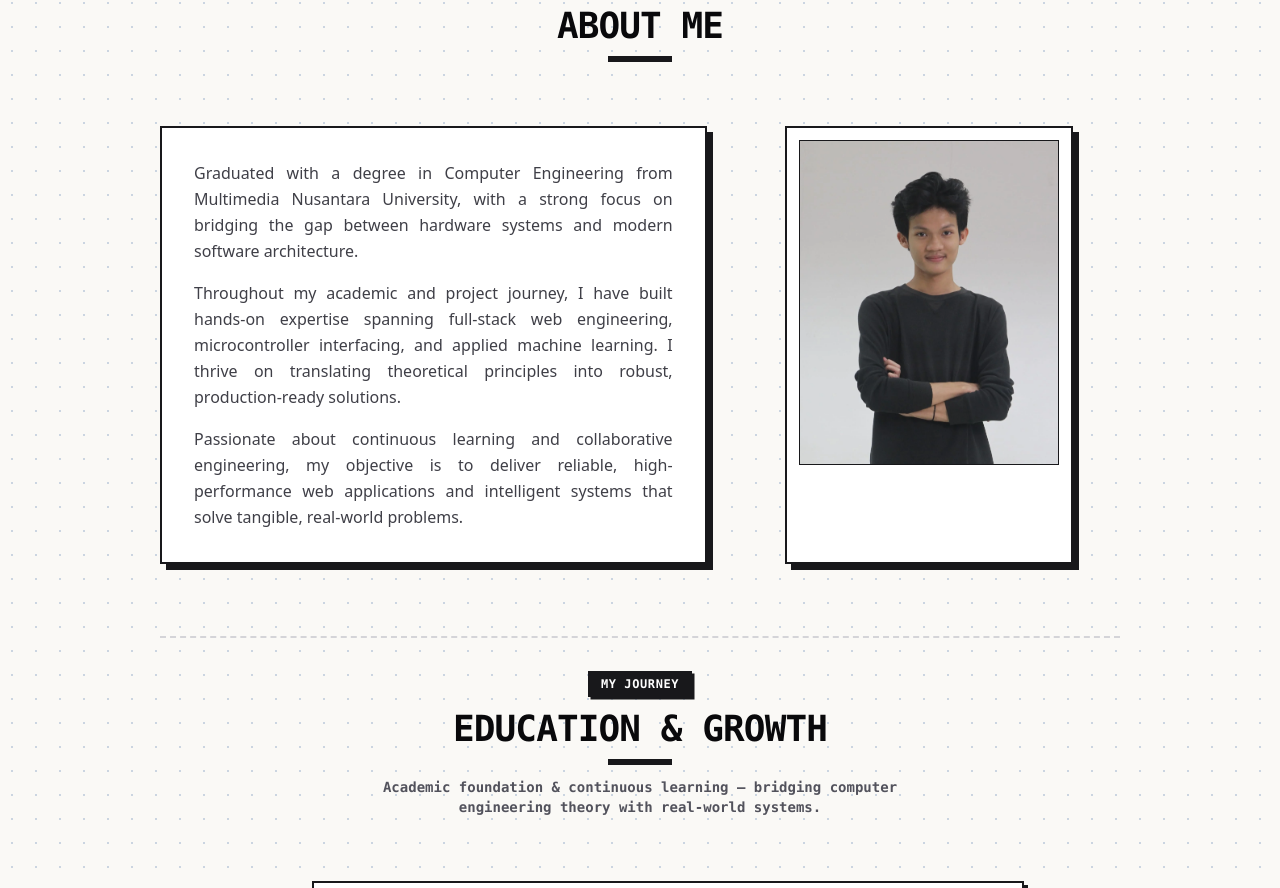
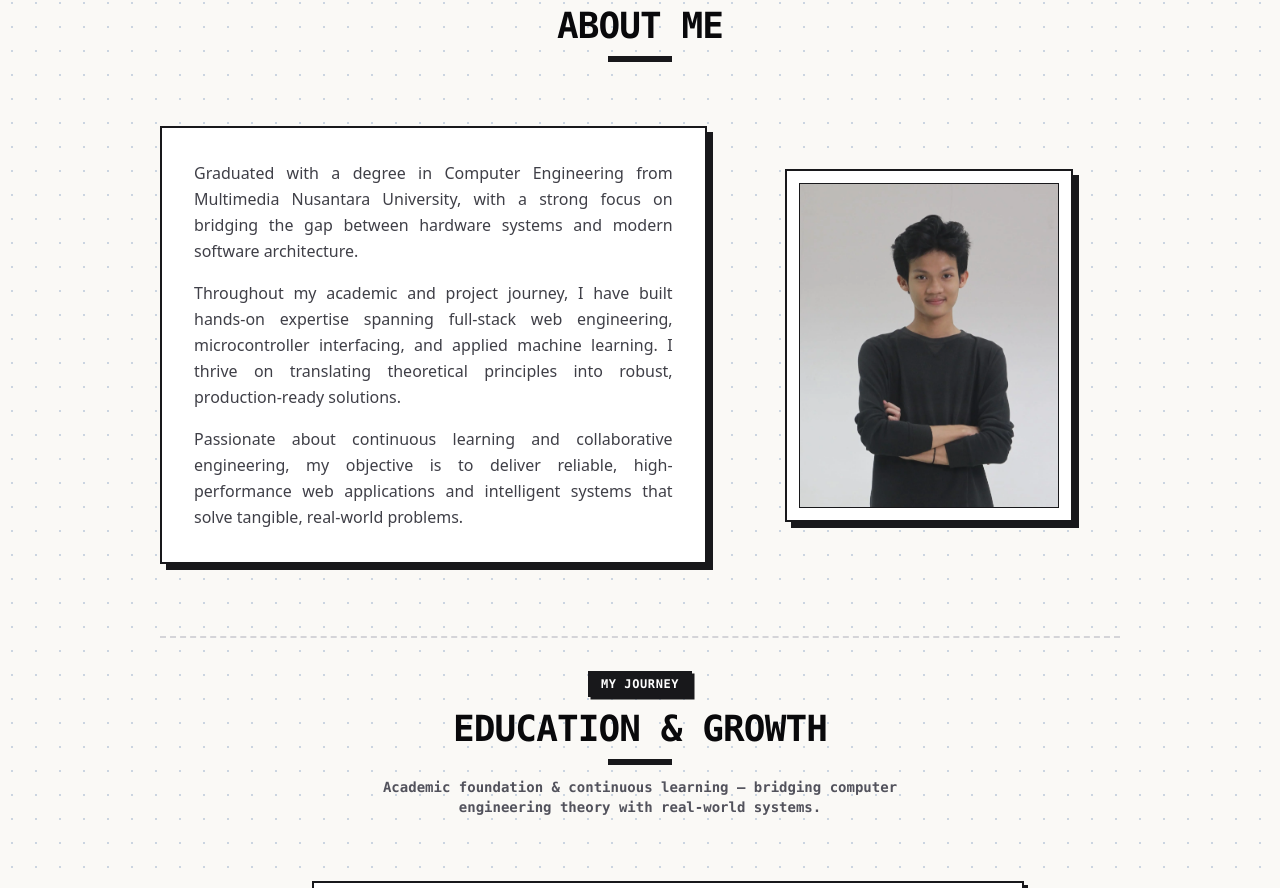
Before and after one commit to VincentSVSutiono/vincentsvsutiono.github.io, a React (Vite) app: page / in a window 1280 px wide. Shown: the part 897-1785 px from the top of the page. Built offline with nearby package versions, Linux system fonts and the light colour scheme.

Commit message:
fix: align about photo card vertically center and eliminate bottom gap

```diff
--- a/src/components/About.tsx
+++ b/src/components/About.tsx
@@ -25,7 +25,7 @@ export const About: React.FC = () => {
         <div className="h-1 w-12 sm:h-1.5 sm:w-16 bg-zinc-900 dark:bg-amber-400 mx-auto mt-2.5 mb-3" />
       </div>
 
-      <div className="grid grid-cols-1 lg:grid-cols-12 gap-6 lg:gap-8 items-stretch">
+      <div className="grid grid-cols-1 lg:grid-cols-12 gap-6 lg:gap-8 items-center">
         {/* Left Column: Bio Narrative Card (Pure Bio Only) */}
         <div className="lg:col-span-7 flex flex-col justify-center bg-white dark:bg-[#14151a] brutal-border brutal-shadow-lg p-5 sm:p-7 md:p-8">
           <div className="space-y-3 sm:space-y-4 text-xs sm:text-sm md:text-base leading-relaxed font-medium text-justify text-zinc-700 dark:text-zinc-300">
@@ -38,7 +38,7 @@ export const About: React.FC = () => {
         </div>
 
         {/* Right Column: Brutalist Portrait Photo Frame (Natural Color, No Grayscale) */}
-        <div className="lg:col-span-5 flex justify-center">
+        <div className="lg:col-span-5 flex justify-center items-center">
           <div className="w-full max-w-[16rem] sm:max-w-[18rem] bg-white dark:bg-[#14151a] brutal-border brutal-shadow-lg p-2.5 sm:p-3">
             <div className="relative aspect-[4/5] w-full overflow-hidden brutal-border-sm bg-zinc-100 dark:bg-zinc-800">
               <img
```
